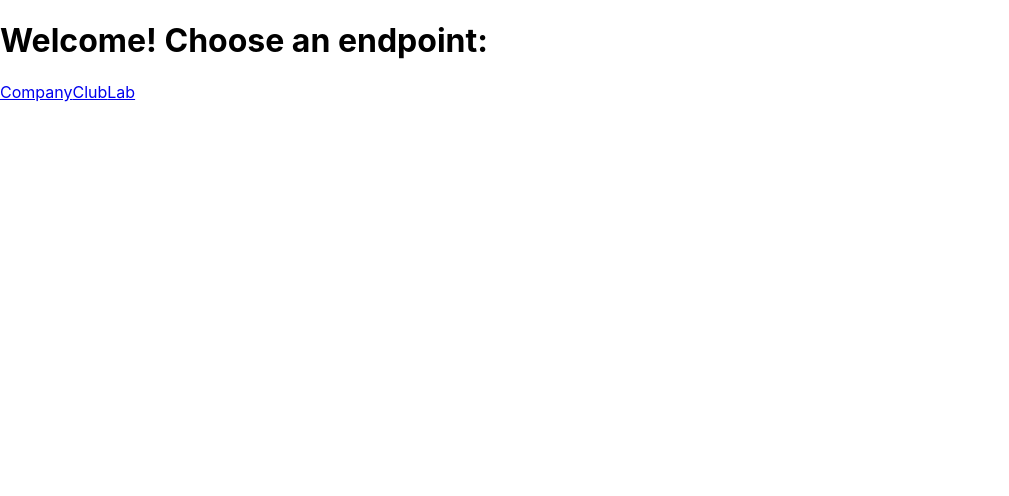
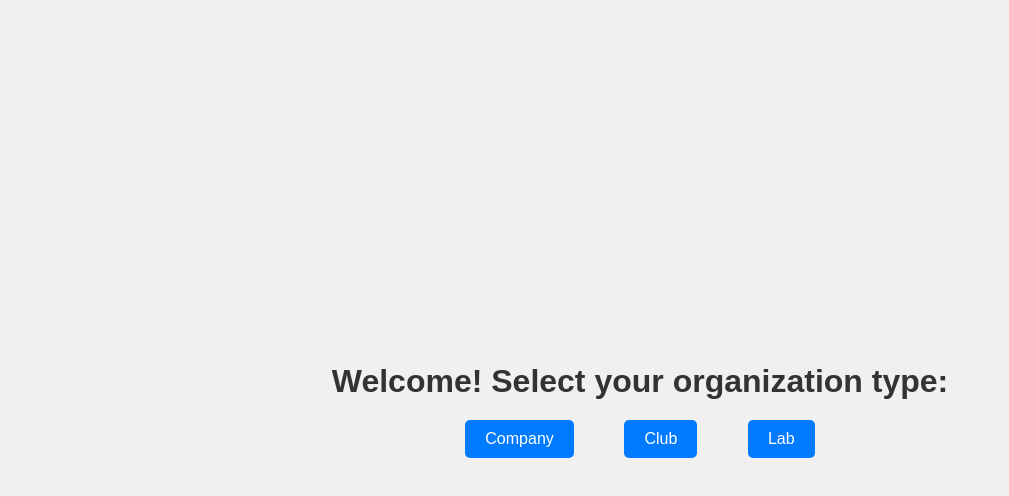
Before and after one commit to purdue-arc/FormDataApp, a React (Create React App) app: page / in a window 1280 px wide. Shown: the top 496 px of the page, without its empty margins (0-1009 px from the left). Built offline with nearby package versions, Linux system fonts and the light colour scheme.

Commit message:
Latest UI updates by Peter

```diff
--- a/src/App.js
+++ b/src/App.js
@@ -4,17 +4,7 @@ import ClubForm from "./ClubForm/ClubForm";
 import CompanyForm from "./CompanyForm/CompanyForm";
 import LabForm from "./LabForm/LabForm";
 import Navbar from "./Nav";
-
-function StartScreen() {
-    return (
-        <div>
-            <h1>Welcome! Choose an endpoint:</h1>
-            <Link to="/company">Company</Link>
-            <Link to="/club">Club</Link>
-            <Link to="/lab">Lab</Link>
-        </div>
-    );
-}
+import StartScreen from "./StartScreen/StartScreen";
 
 function App() {
     return (
--- /dev/null
+++ b/src/StartScreen/Start.css
@@ -0,0 +1,37 @@
+.start-screen {
+    display: flex;
+    flex-direction: column;
+    align-items: center;
+    justify-content: center;
+    height: 100vh; /* Full viewport height */
+    background-color: #f0f0f0; /* Light gray background */
+    color: #333; /* Darker text for contrast */
+    font-family: 'Arial', sans-serif;
+}
+
+.start-screen h1 {
+    margin-bottom: 20px;
+}
+
+.links-container {
+    display: flex;
+    justify-content: space-around;
+    width: 60%;
+    max-width: 400px;
+}
+
+.start-link {
+    display: block;
+    padding: 10px 20px;
+    background-color: #007bff; /* Blue background */
+    color: white;
+    text-decoration: none;
+    border-radius: 5px;
+    transition: background-color 0.3s ease;
+}
+
+.start-link:hover {
+    background-color: #0056b3; /* Darker blue on hover */
+    text-decoration: none;
+    color: white;
+}
--- /dev/null
+++ b/src/StartScreen/StartScreen.jsx
@@ -0,0 +1,17 @@
+import {Link} from "react-router-dom";
+import React from "react";
+import "./Start.css";
+
+function StartScreen() {
+    return (
+        <div className="start-screen">
+            <h1>Welcome! Select your organization type:</h1>
+            <div className="links-container">
+                <Link className="start-link" to="/company">Company</Link>
+                <Link className="start-link" to="/club">Club</Link>
+                <Link className="start-link" to="/lab">Lab</Link>
+            </div>
+        </div>
+    );
+}
+export default StartScreen;
```
